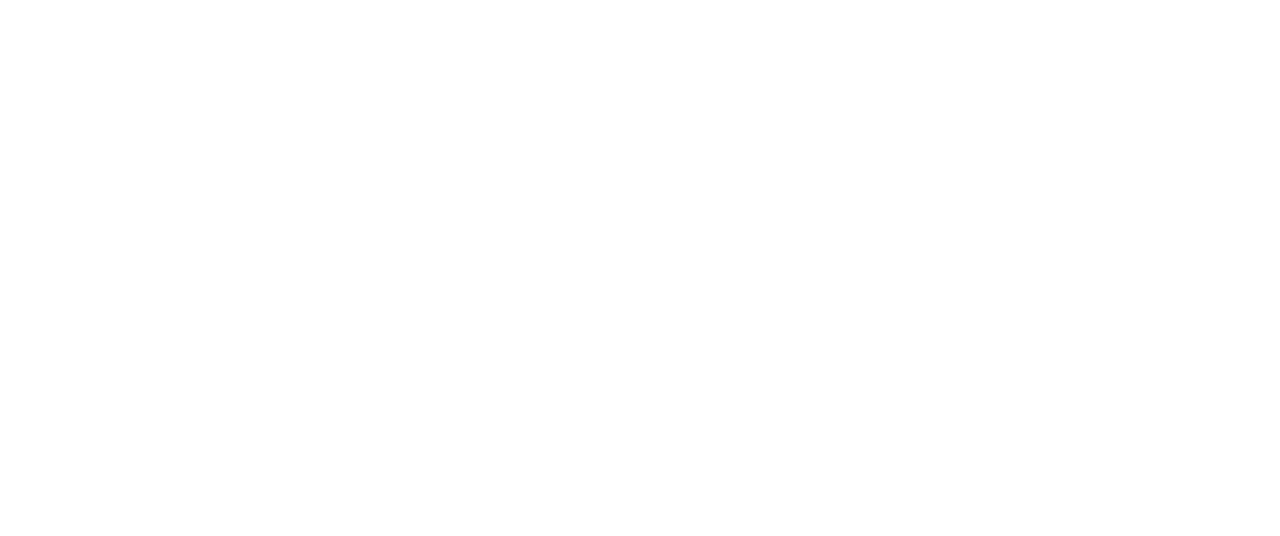
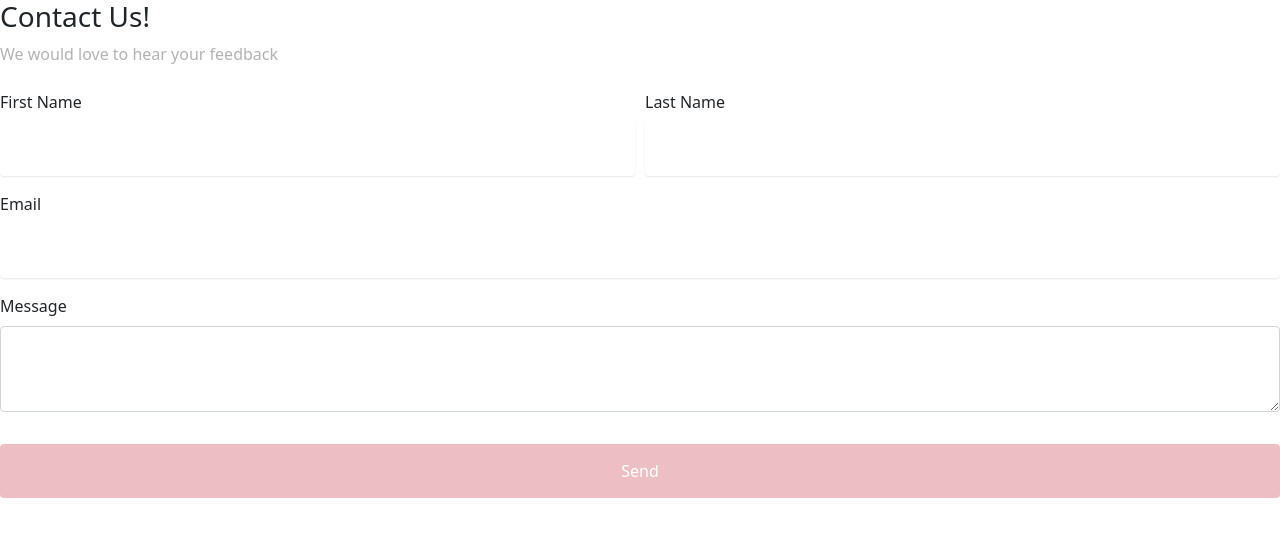
Before and after one commit to TshiSelle/eirene, a React (Create React App) app: page /contact in a window 1280 px wide. Before the commit this address had no page. Shown: the top 536 px of the page. Built offline with nearby package versions, Linux system fonts and the light colour scheme.

Commit message:
Add contact us component

```diff
--- a/src/App.js
+++ b/src/App.js
@@ -12,6 +12,8 @@ import TherapistDescription from './components/Therapists/TherapistDescription';
 import { AuthProvider } from "./context/AuthContext";
 import VerifyAccount from "./components/Profile/SignUp/verify/VerifyAccount";
 import { UserProvider } from "./context/UserContext";
+import ContactUsExt from "./components/ContactUs/ContactUsExt";
+
 
 const App = () => {
   return (
@@ -33,7 +35,7 @@ const App = () => {
                 <Route path="/find-therapists" element={<SearchTherapists />} />
                 <Route path="/therapist-description/:id" element={<TherapistDescription />} />
                 <Route path="/verify/:username/:token" element={<VerifyAccount />} />
-
+                <Route path="/contact" element={<ContactUsExt />} />
               </Routes>
             </Router>
           </Suspense>
--- a/src/api/ApiClient.js
+++ b/src/api/ApiClient.js
@@ -179,12 +179,13 @@ export function ContactSupport(authToken, supportMessage) { //registered users
 }
 
 export function ContactSupportExternal(fname, lname, email, supportMessage) {
+
   const data = JSON.stringify({
-    fname,
-    lname,
-    email,
-    supportMessage
+    fname: fname,
+    lname: lname,
+    email: email,
+    supportMessage: supportMessage
   });
 
-  return PostAxiosCall('/contact/external', data);
+  return PostAxiosCall('/contact/external', data, { "Content-Type": "application/json", });
 }
--- /dev/null
+++ b/src/components/ContactUs/ContactUsExt.js
@@ -0,0 +1,320 @@
+import React, { useCallback, useReducer } from "react";
+import styled from "styled-components";
+import "bootstrap/dist/css/bootstrap.min.css";
+import { ContactSupportExternal } from "../../api/ApiClient";
+import {
+  validateName,
+  validateEmail,
+  validateMessage,
+ } from "../../validators/validators";
+import { Alert, Form } from "react-bootstrap";
+
+const reducer = (state, action) => {
+  // These cases are taken into consideration by the dispatches used in the useCallbacks down below,
+  // This is where the values get set.
+  switch (action.type) {
+    // error states
+    case "validation-error":
+      return { ...state, submissionErrorMessage: action.message };
+    case "first-name-error":
+      return {
+        ...state,
+        firstNameError: action.message,
+        submissionErrorMessage: action.message,
+      };
+    case "last-name-error":
+      return {
+        ...state,
+        lastNameError: action.message,
+        submissionErrorMessage: action.message,
+      };
+    case "email-error":
+      return {
+        ...state,
+        emailError: action.message,
+        submissionErrorMessage: action.message,
+      };
+    case "message-error":
+      return {
+        ...state,
+        messageError: action.message,
+        submissionErrorMessage: action.message,
+      };
+    case "set-first-name":
+      return {
+        ...state,
+        firstName: action.value,
+        submissionErrorMessage: null,
+        firstNameError: null,
+      };
+    case "set-last-name":
+      return {
+        ...state,
+        lastName: action.value,
+        submissionErrorMessage: null,
+        lastNameError: null,
+      };
+    case "set-email":
+      return {
+        ...state,
+        email: action.value,
+        submissionErrorMessage: null,
+      };
+    case "set-content":
+      return {
+        ...state,
+        message: action.value,
+        submissionErrorMessage: null,
+      };
+    case "support-message-start":
+      return { ...state, waiting: true };
+    case "support-message-success":
+      return { ...state, waiting: false, finished: true };
+    case "support-message-failure":
+      return {
+        ...state,
+        waiting: false,
+        submissionErrorMessage: action.message,
+      };
+    default:
+      throw new Error("Unhandled action: " + action.type);
+  }
+};
+
+const ContactUsExt = () => {
+  const [state, dispatch] = useReducer(reducer, {
+    firstName: "",
+    lastName: "",
+    email: "",
+    message: "",
+    submissionErrorMessage: null,
+    firstNameError: null,
+    lastNameError: null,
+    emailError: null,
+    messageError: null,
+    waiting: false,
+    finished: false,
+  });
+
+  const {
+    firstName,
+    lastName,
+    email,
+    message,
+    submissionErrorMessage,
+    firstNameError,
+    lastNameError,
+    emailError,
+    messageError,
+    waiting,
+    finished,
+  } = state;
+
+  const setFirstName = useCallback(
+    (e) => dispatch({ type: "set-first-name", value: e.target.value }),
+    []
+  );
+  const setLastName = useCallback(
+    (e) => dispatch({ type: "set-last-name", value: e.target.value }),
+    []
+  );
+  const setEmail = useCallback(
+    (e) => dispatch({ type: "set-email", value: e.target.value }),
+    []
+  );
+  const setMessage = useCallback(
+    (e) => dispatch({ type: "set-content", value: e.target.value }),
+    []
+  );
+
+  const sendSupportMessage = useCallback((event) => {
+    event.preventDefault();
+    if (waiting || finished) return;
+    const firstNameValidation = validateName(firstName, "First name");
+    if (!firstNameValidation.success) {
+      dispatch({
+        type: "first-name-error",
+        firstNameError: firstNameValidation.message,
+        message: firstNameValidation.message,
+      });
+      return;
+    }
+    const lastNameValidation = validateName(lastName, "Last name");
+    if (!lastNameValidation.success) {
+      dispatch({
+        type: "last-name-error",
+        lastNameError: lastNameValidation.message,
+        message: lastNameValidation.message,
+      });
+      return;
+    }
+    const emailValidation = validateEmail(email);
+    if (!emailValidation.success) {
+      dispatch({
+        type: "email-error",
+        emailError: emailValidation.message,
+        message: emailValidation.message,
+      });
+      return;
+    }
+    const messageValidation = validateMessage()
+
+    dispatch({ type: "support-message-start" });
+    console.log("🚀 ~ file: ContactUsExt.js ~ line 187 ~ sendSupportMessage ~ message", message)
+    console.log("🚀 ~ file: ContactUsExt.js ~ line 187 ~ sendSupportMessage ~ email", email)
+    console.log("🚀 ~ file: ContactUsExt.js ~ line 187 ~ sendSupportMessage ~ lastName", lastName)
+    console.log("🚀 ~ file: ContactUsExt.js ~ line 187 ~ sendSupportMessage ~ firstName", firstName)
+    // make axios post request
+    ContactSupportExternal(
+      firstName,
+      lastName,
+      email,
+      message,
+    )
+      .then((response) => {
+        if (response.data.success) {
+          dispatch({ type: "support-message-success" });
+          handleModal();
+          console.log("Message Sent!");
+        } else {
+          dispatch({ type: "support-message-failure", message: response.data.message });
+        }
+      })
+      .catch((error) => {
+        if (error.response) {
+          dispatch({
+            type: "support-message-failure",
+            message: error.response.data.message,
+          });
+        }
+        return;
+      });
+  }, [
+    waiting,
+    finished,
+    firstName,
+    lastName,
+    email,
+  ]);
+  return (
+    <>
+      <Header>Contact Us!</Header>
+      <Paragraph>We would love to hear your feedback</Paragraph>
+
+      <FormContainer>
+        <Form className="contact-form" onSubmit={(e) => sendSupportMessage(e)}>
+          <Form.Group className="mb-3">
+            <GridContainer>
+              <Label>First Name</Label>
+              <Label>Last Name</Label>
+
+              <Form.Control
+                className="textField"
+                isInvalid={firstNameError}
+                type="text"
+                placeholder=""
+                value={firstName}
+                name="firstName"
+                onChange={setFirstName}
+                style={{ width: "100%", boxSizing: "border-box" }}
+              />
+
+              <Form.Control
+                className="textField"
+                type="text"
+                value={lastName}
+                isInvalid={lastNameError}
+                placeholder=""
+                name="lastName"
+                onChange={setLastName}
+              />
+            </GridContainer>
+
+            <Label>Email</Label>
+            <Form.Control
+              className="textField"
+              type="email"
+              isInvalid={emailError}
+              placeholder=""
+              name="email"
+              onChange={setEmail}
+            />
+
+            <Form.Group
+              className="mb-3"
+              controlId="exampleForm.ControlTextarea1"
+            >
+              <Form.Label>Message</Form.Label>
+              <Form.Control
+                as="textarea"
+                rows={3}
+                type="text"
+                isInvalid={messageError}
+                placeholder=""
+                name="username"
+                value={message}
+                onChange={setMessage}
+              />
+            </Form.Group>
+
+
+            {submissionErrorMessage && (
+              <div style={{ paddingTop: 20 }}>
+                <Alert variant="danger">{submissionErrorMessage}</Alert>
+              </div>
+            )}
+            <Button
+              value="Submit Message"
+              type="submit"
+              disabled={submissionErrorMessage}
+              style={{
+                width: "100%",
+                margin: "2rem 0 0",
+                backgroundColor: "#edbec4",
+                color: "#ffffff",
+              }}
+            >
+              Send
+            </Button>
+          </Form.Group>
+        </Form>
+      </FormContainer>
+    </>
+  );
+};
+
+
+
+export default ContactUsExt;
+
+const FormContainer = styled.div``;
+
+const Button = styled.button`
+  cursor: pointer;
+  height: 54px;
+  border: none;
+  border-radius: 0.25rem;
+  font-size: 1rem;
+`;
+
+const Header = styled.h3`
+  font-size: 1.75rem;
+  margin-bottom: 0.5rem;
+  font-weight: 500;
+  line-height: 1.2;
+`;
+
+const Paragraph = styled.p`
+  margin-bottom: 1.5rem;
+  color: #b3b3b3;
+`;
+
+const Label = styled.label`
+  margin-bottom: 0.5rem;
+`;
+
+const GridContainer = styled.div`
+  display: grid;
+  grid-template-columns: 1fr 1fr;
+  gap: 0 10px;
+`;
--- a/src/validators/validators.js
+++ b/src/validators/validators.js
@@ -40,3 +40,9 @@ export function validateGender(gender) {
     return { success: true };
   return { success: false, message: "Invalid gender." };
 }
+
+export function validateMessage(message) {
+  if (!message)
+    return { success: false, message: "Message empty." };
+  return { success: true};
+}
```
Also changed, not shown: 1 other file (tests, documents, lock files or other folders).
